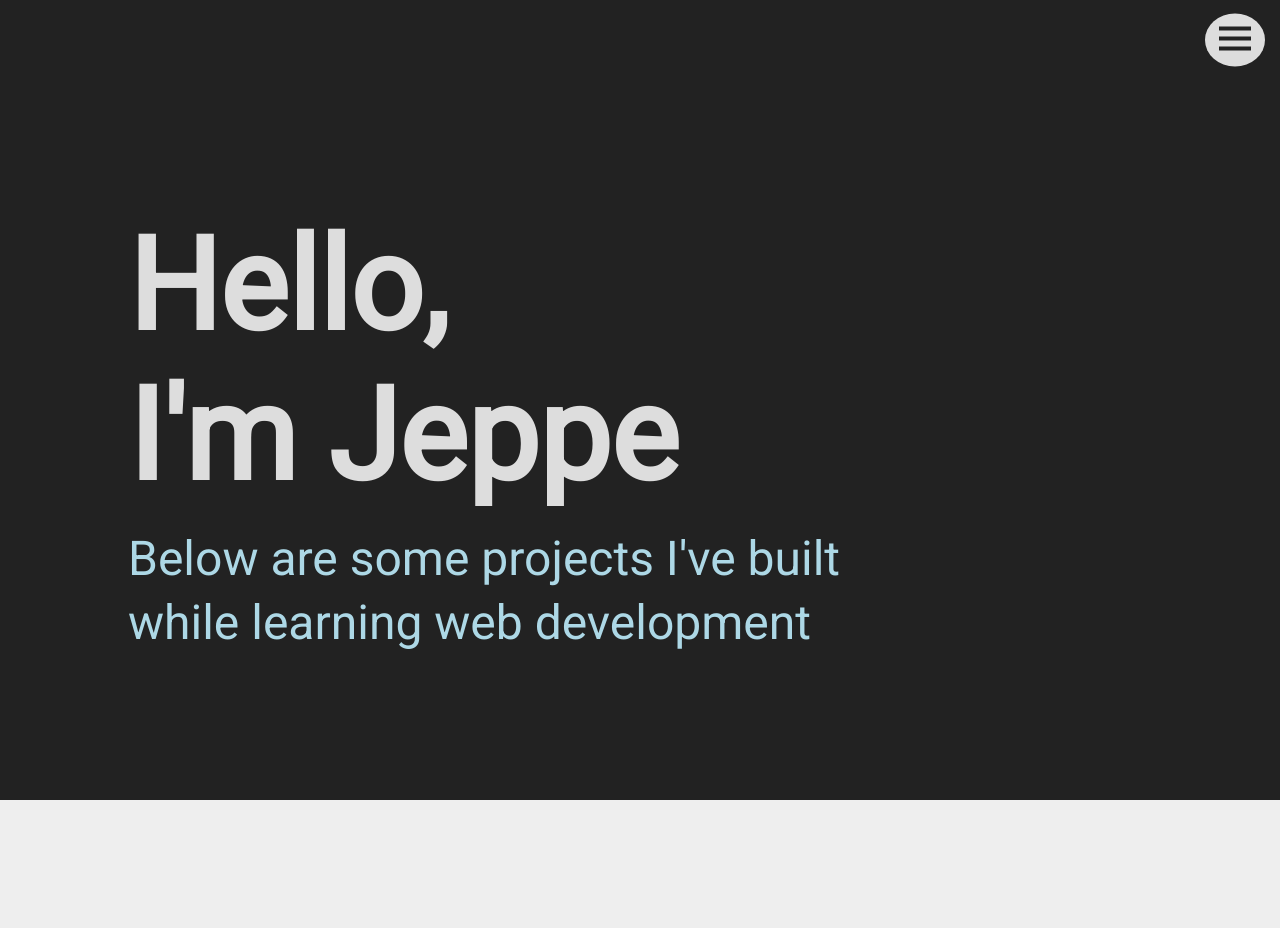
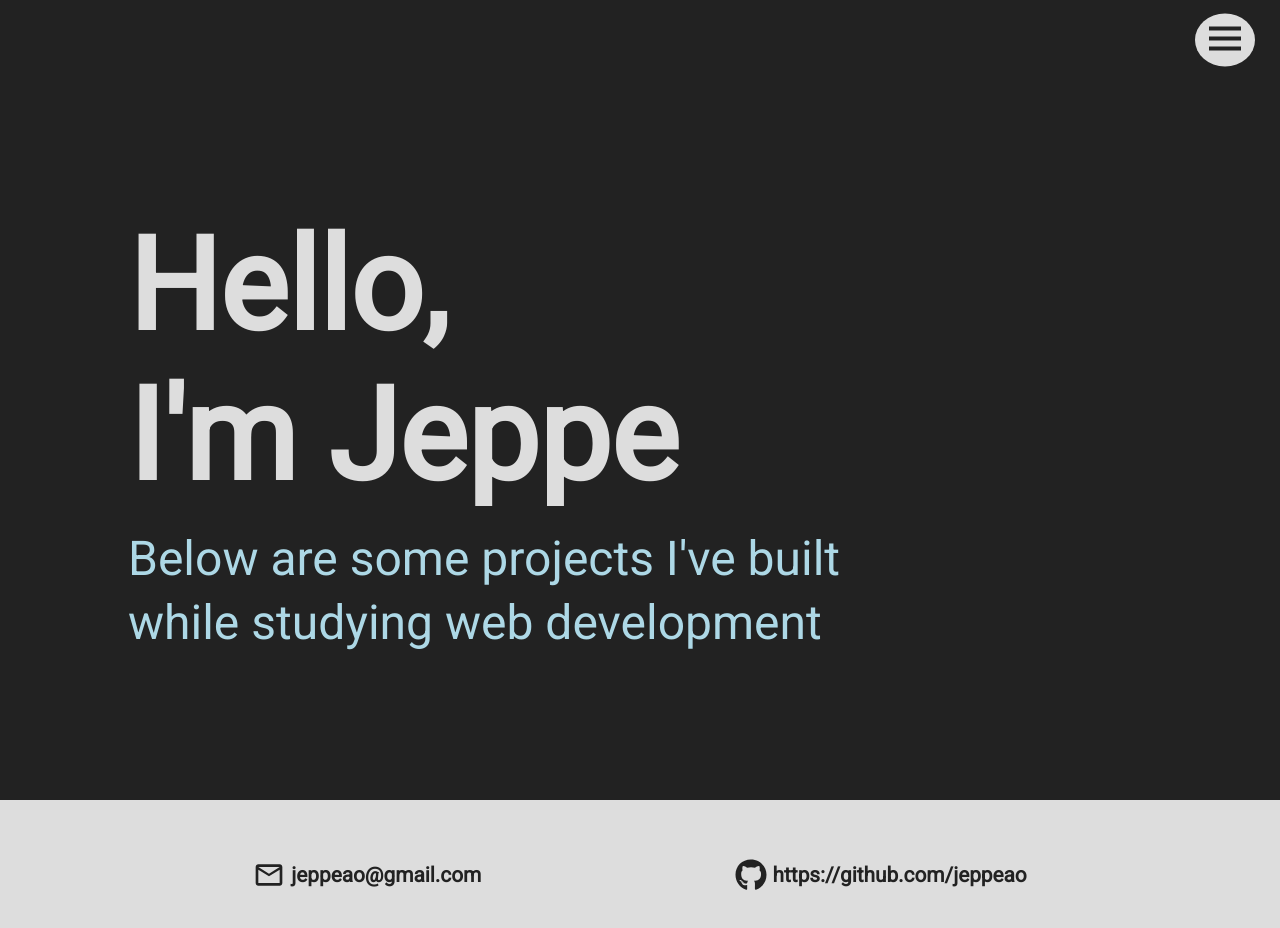
Before and after one commit to jeppeao/portfolio, a React (Vite) app: page / in a window 1280 px wide. Shown: the top 928 px of the page. Before the commit the page ends 800 px from the top, so only its background shows below. Built offline with nearby package versions, Linux system fonts and the light colour scheme.

Commit message:
added footer

```diff
--- a/src/App.tsx
+++ b/src/App.tsx
@@ -1,6 +1,7 @@
 import { useState } from 'react'
 import Intro from './components/Intro/Intro'
 import Menu from './components/Menu/Menu'
+import Footer from './components/Footer/Footer';
 
 function App() {
   const [isDarkmode, setIsDarkmode] = useState(true);
@@ -8,6 +9,7 @@ function App() {
     <>
       <Menu isDarkmode={isDarkmode} setDarkmode={setIsDarkmode}/>
       <Intro isDarkmode={isDarkmode}/>
+      <Footer isDarkmode={isDarkmode}/>
     </>
   )
 }
--- /dev/null
+++ b/src/components/Footer/Footer.module.css
@@ -0,0 +1,31 @@
+a:visited, a:link {
+  color: inherit;
+  text-decoration: none;
+}
+
+.container {
+  height: 150px;
+  width: 100%;
+  display: flex;
+  justify-content: space-evenly;
+  align-items: center;
+  flex-wrap: wrap;
+}
+
+.item {
+  gap: 6px;
+  display: flex;
+  align-items: center;
+  font-size: 1.3rem;
+  font-weight: bold;
+}
+
+.darkflip {
+  background-color: var(--color-fg-dark-primary);
+  color: var(--color-bg-dark-primary);
+}
+
+.lightflip {
+  background-color: var(--color-fg-secondary);
+  color: var(--color-fg-primary);
+}
--- /dev/null
+++ b/src/components/Footer/Footer.tsx
@@ -0,0 +1,35 @@
+import styles from "./Footer.module.css"
+import { MdOutlineEmail } from "react-icons/md"
+import { FaGithub } from "react-icons/fa"
+
+interface FooterProps {
+  isDarkmode: boolean
+}
+
+const Footer = ({isDarkmode}: FooterProps) => {
+  return (
+    <div
+      className={`
+        ${styles.container}
+        ${isDarkmode ? styles.darkflip : styles.lightflip}
+      `}
+    >
+      <a href="mailto: jeppeao@gmail.com">
+      <div className={styles.item}>
+        <MdOutlineEmail size={32}/>
+        <span>jeppeao@gmail.com</span>
+      </div>
+      </a>
+
+      <a href="https://github.com/jeppeao">
+      <div className={styles.item}>
+        <FaGithub size={32}/>
+        <span>https://github.com/jeppeao</span>
+      </div>
+      </a>
+
+    </div>
+  )
+}
+
+export default Footer;
--- a/src/components/Intro/Intro.tsx
+++ b/src/components/Intro/Intro.tsx
@@ -18,7 +18,7 @@ const Intro = ({isDarkmode = true}: IntroProps) => {
         <p className={`
           ${styles.subheader}
           ${isDarkmode ? "dark-text-secondary" : "light-text-secondary"}
-        `}>Below are some projects I've built while learning web development</p>
+        `}>Below are some projects I've built while studying web development</p>
       </div>
 
 
--- a/src/components/Menu/Menu.module.css
+++ b/src/components/Menu/Menu.module.css
@@ -23,7 +23,7 @@
   position: absolute;
   top: 40px;
   transform: translate(0, -50%);
-  right: 15px;
+  right: 25px;
   cursor: pointer;
 }
 
--- a/src/index.css
+++ b/src/index.css
@@ -6,7 +6,7 @@
 
 :root {
   font-family: 'Roboto', Arial, sans-serif;
-  --color-bg-primary: #eee;
+  --color-bg-primary: #ddd;
   --color-fg-primary: #333;
   --color-fg-secondary: dodgerblue;
   --color-bg-dark-primary: #222;
```
